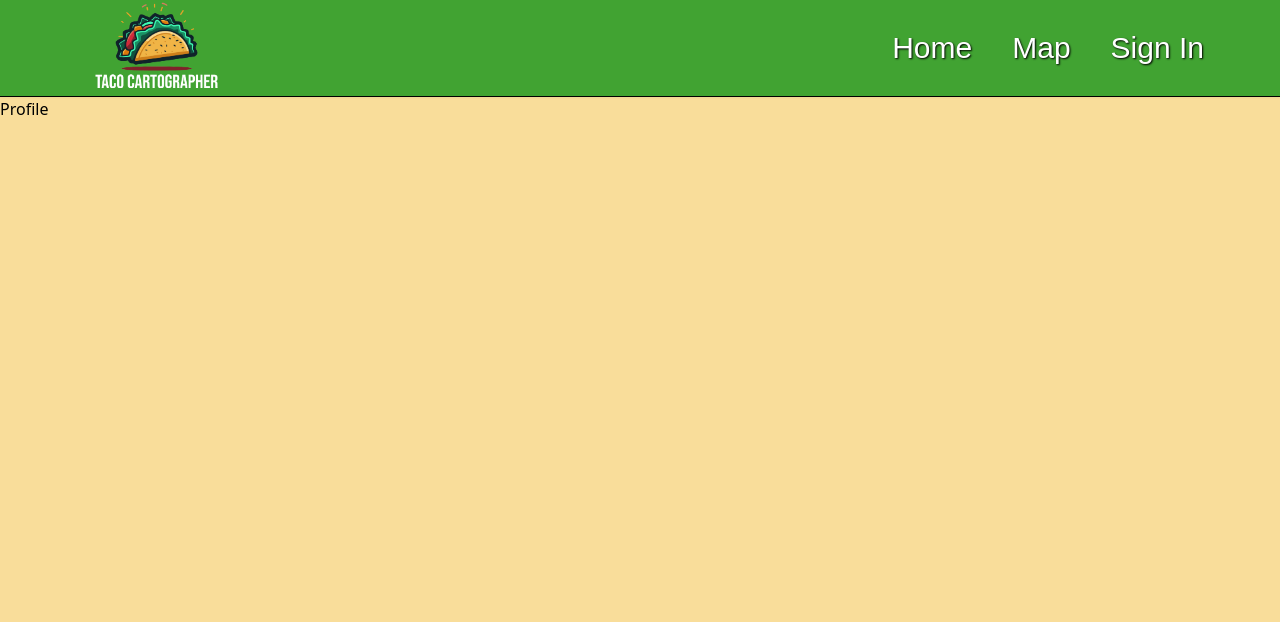
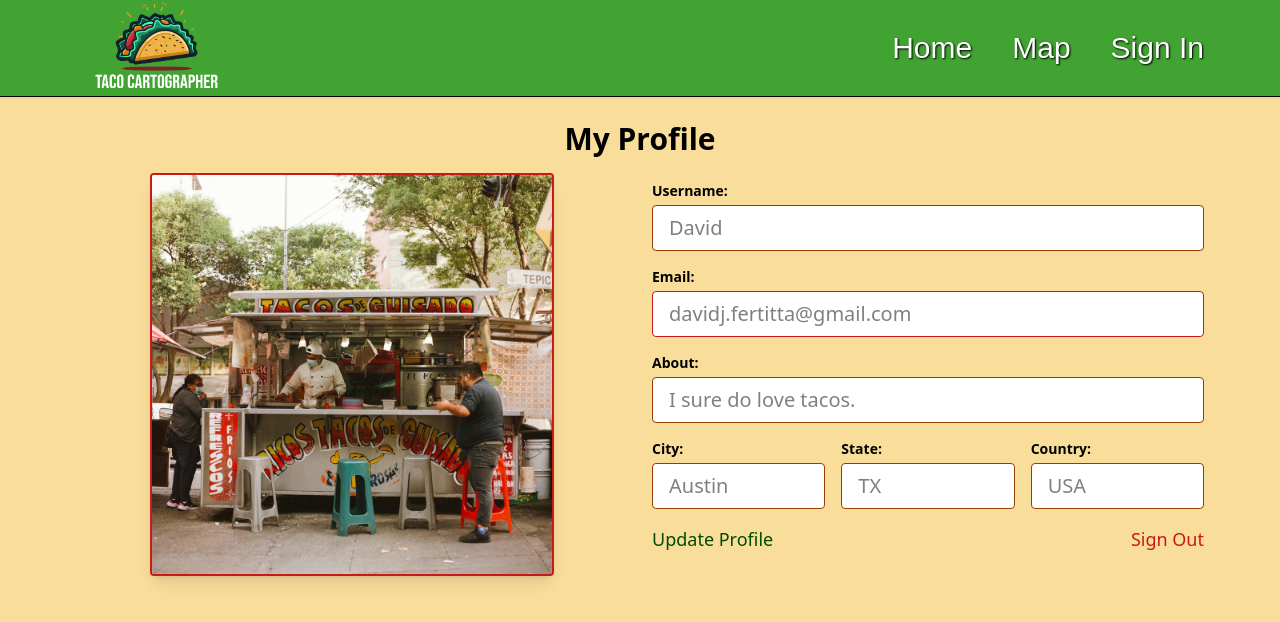
Before and after one commit to dfert1987/taco, a React (Create React App) app: page /profile in a window 1280 px wide. Shown: the top 622 px of the page. Built offline with nearby package versions, Linux system fonts and the light colour scheme.

Commit message:
profile page UI

```diff
--- a/src/pages/Profile.jsx
+++ b/src/pages/Profile.jsx
@@ -1,9 +1,131 @@
-import React from 'react'
+import React, { useState } from 'react';
+import TempAv from '../assets/images/tacostand.jpeg';
+import { MdLocationCity } from 'react-icons/md';
 
 export default function Profile() {
-  return (
-    <div>
-      Profile
-    </div>
-  )
+    const [formData, setFormData] = useState({
+        name: 'David',
+        email: 'davidj.fertitta@gmail.com',
+        about: 'I sure do love tacos.',
+        age: 30,
+        locationState: 'TX',
+        locationCountry: 'USA',
+        locationCity: 'Austin',
+    });
+
+    const { name, email, about, locationCity, locationCountry, locationState } =
+        formData;
+
+    return (
+        <>
+            <section className='max-w-6xl mx-auto flex justify-center flex-col'>
+                <h1 className='text-3xl text-center mt-6 font-bold'>
+                    My Profile
+                </h1>
+                <div className='flex flex-col md:flex-row justify-around'>
+                    <div className='w-[50%] mx-auto mt-4 md:w-[30%] lg:w-[35%] mb-12 md:mb-6 rounded border-beef'>
+                        <img
+                            className='rounded border-salsa border-2 shadow-lg'
+                            src={TempAv}
+                            alt='avatar'
+                        />
+                    </div>
+                    <div className='flex-col w-full md:w-[50%] mt-6 px-3'>
+                        <form>
+                            <div className='mb-4'>
+                                <label
+                                    class='block text-sm font-bold mb-1'
+                                    for='name'>
+                                    Username:
+                                </label>
+                                <input
+                                    type='text'
+                                    id='name'
+                                    value={name}
+                                    disabled
+                                    className='w-full px-4 py-2 text-xl text-darkGray bg-white border border-beef rounded transition ease-in-out'
+                                />
+                            </div>
+                            <div className='mb-4'>
+                                <label
+                                    class='block text-sm font-bold mb-1'
+                                    for='email'>
+                                    Email:
+                                </label>
+                                <input
+                                    type='email'
+                                    id='email'
+                                    value={email}
+                                    disabled
+                                    className='w-full px-4 py-2 text-xl text-darkGray bg-white border border-salsa rounded transition ease-in-out'
+                                />
+                            </div>
+                            <div className='mb-4'>
+                                <label
+                                    class='block text-sm font-bold mb-1'
+                                    for='about'>
+                                    About:
+                                </label>
+                                <input
+                                    type='text'
+                                    id='about'
+                                    value={about}
+                                    disabled
+                                    className='w-full px-4 py-2 text-xl text-darkGray bg-white border border-beef rounded transition ease-in-out'
+                                />
+                            </div>
+                            <div className='flex justify-between'>
+                                <div className='mb-4 mr-4'>
+                                    <label
+                                        class='block text-sm font-bold mb-1'
+                                        for='locationCity'>
+                                        City:
+                                    </label>
+                                    <input
+                                        type='text'
+                                        id='locationCity'
+                                        value={locationCity}
+                                        disabled
+                                        className='w-full px-4 py-2 text-xl text-darkGray bg-white border border-beef rounded transition ease-in-out'
+                                    />
+                                </div>
+                                <div className='mb-4 mr-4'>
+                                    <label
+                                        class='block text-sm font-bold mb-1'
+                                        for='locaitonState'>
+                                        State:
+                                    </label>
+                                    <input
+                                        type='text'
+                                        id='locationCity'
+                                        value={locationState}
+                                        disabled
+                                        className='w-full px-4 py-2 text-xl text-darkGray bg-white border border-beef rounded transition ease-in-out'
+                                    />
+                                </div>
+                                <div className='mb-4'>
+                                    <label
+                                        class='block text-sm font-bold mb-1'
+                                        for='locationCountry'>
+                                        Country:
+                                    </label>
+                                    <input
+                                        type='text'
+                                        id='locationCountry'
+                                        value={locationCountry}
+                                        disabled
+                                        className='w-full px-4 py-2 text-xl text-darkGray bg-white border border-beef rounded transition ease-in-out'
+                                    />
+                                </div>
+                            </div>
+                            <div className='flex mb-6 justify-between whitespace-nowrap text-sm sm:text-lg'>
+                                <p className='text-darkLettuce hover:text-lettuce transition ease-in-out duration-200 cursor-pointer'>Update Profile</p>
+                                <p className='text-salsa hover:text-beef transition ease-in-out duration-200 cursor-pointer'>Sign Out</p>
+                            </div>
+                        </form>
+                    </div>
+                </div>
+            </section>
+        </>
+    );
 }
```
